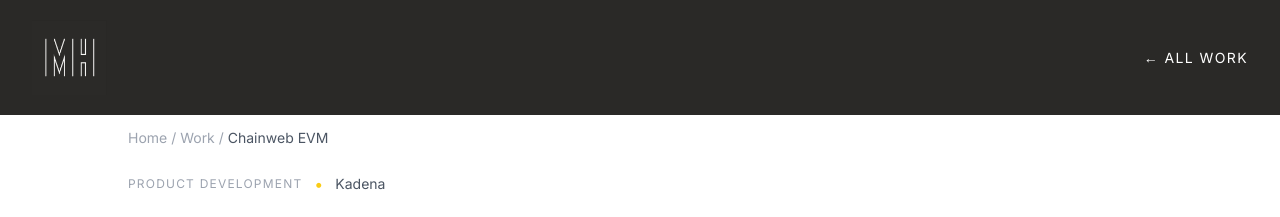
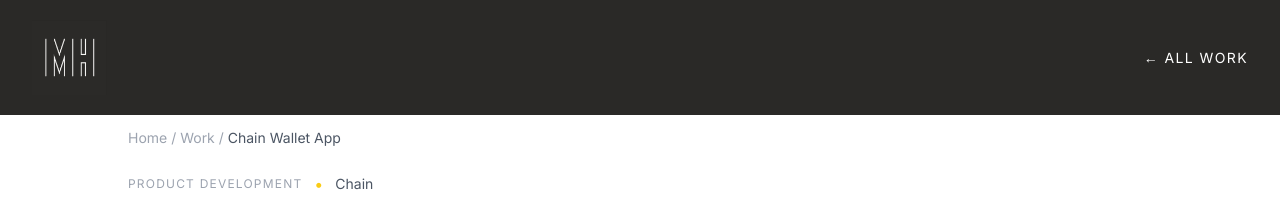
Before and after one commit to mrh1976/mherron, a Next.js app: page /work/chainweb-evm in a window 1280 px wide. Shown: the top 217 px of the page. Built offline with nearby package versions, Linux system fonts and the light colour scheme.

Commit message:
Update page.tsx

```diff
--- a/app/work/chainweb-evm/page.tsx
+++ b/app/work/chainweb-evm/page.tsx
@@ -3,9 +3,12 @@ import Image from 'next/image';
 import Link from 'next/link';
 import { projects } from '@/content/projectsData';
 
-const project = projects.find((p) => p.id === 'chainweb-evm')!;
-const nextProject = projects.find((p) => p.id === 'croatian-football')!;
-const prevProject = projects.find((p) => p.id === 'tiffany-nftiff')!;
+const project = projects.find((p) => p.id === 'chain-wallet')!;
+
+// DYNAMIC CALCULATION - respects order in projectsData.ts
+const currentIndex = projects.findIndex((p) => p.id === 'chain-wallet');
+const nextProject = projects[(currentIndex + 1) % projects.length];
+const prevProject = projects[(currentIndex - 1 + projects.length) % projects.length];
 
 export const metadata: Metadata = {
   title: `${project.title} | ${project.company} - Michael Herron`,
```
